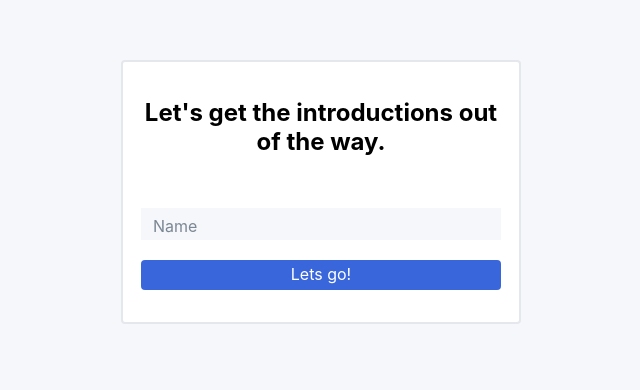
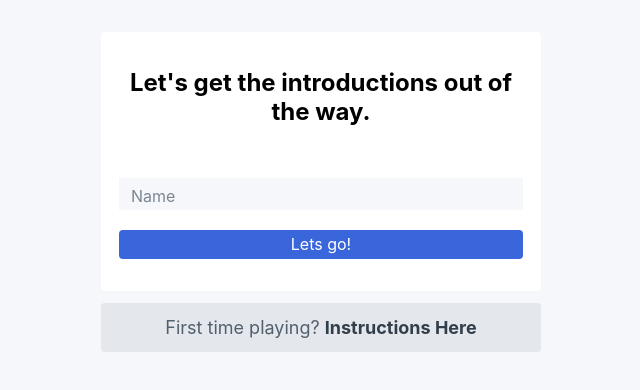
Before and after one commit to abouthugo/connect4, a Next.js app: page / in a window 1280 px wide. Shown: the part 208-598 px from the top of the page, without its empty margins (319-959 px from the left). Built offline with nearby package versions, Linux system fonts and the light colour scheme; no server answers.

Commit message:
saving local changes

```diff
--- a/components/Welcome.tsx
+++ b/components/Welcome.tsx
@@ -18,6 +18,13 @@ export default function Welcome({ label }: WelcomeProps) {
     }
   };
 
+  const handleInstructions = (
+    e: React.MouseEvent<HTMLAnchorElement, MouseEvent>
+  ) => {
+    e.preventDefault();
+    alert("Sorry, this is still under development");
+  };
+
   useEffect(() => {
     document.addEventListener("keypress", handleOnKeyDown);
     return () => {
@@ -31,6 +38,7 @@ export default function Welcome({ label }: WelcomeProps) {
       : `${styles.label} ${styles.activated}`;
 
   return (
+    <>
       <div className={styles.main_container}>
         <h1>Let's get the introductions out of the way.</h1>
         <div className={styles.input_container}>
@@ -49,7 +57,15 @@ export default function Welcome({ label }: WelcomeProps) {
           Lets go!
         </Button>
       </div>
+      <div className={styles.instructions}>
+        <div className={styles.center}>
+          <span>First time playing? </span>
+          <a onClick={handleInstructions}>Instructions Here</a>
+        </div>
+      </div>
+    </>
   );
+  // TODO: overlay for step by step explanation of how the game works when the click "Instructions Here" link
 }
 
 interface WelcomeProps {
--- a/game_logic/context.tsx
+++ b/game_logic/context.tsx
@@ -1,32 +1,4 @@
 import { initializeBoard, initializeTokens } from "lib/utils";
 import { createContext } from "react";
 
-export const GameContext = createContext({
-  state: {
-    gameOver: false,
-    boardColumns: 7,
-    boardRows: 6,
-    board: initializeBoard(7, 6),
-    player1: {
-      name: "",
-      tag: "O",
-      wins: 0,
-    },
-    player2: {
-      name: "AI",
-      tag: "X",
-      wins: 0,
-    },
-    gameReady: false,
-    currentPlayer: {},
-    tokenIndex: 0,
-    tokenOffset: 0,
-    tokenTop: 0,
-    tokenList: initializeTokens("O", "X"),
-    currentColumn: 0,
-  },
-  dropToken: () => {},
-  moveRight: () => {},
-  moveLeft: () => {},
-  stateMyName: (name: string) => {},
-});
+export const GameContext = createContext<GameContextType | null>(null);
--- a/game_logic/useGameReducer.ts
+++ b/game_logic/useGameReducer.ts
@@ -1,49 +1,65 @@
 import { initializeBoard, initializeTokens } from "lib/utils";
 import { useReducer } from "react";
 import { isAWinMove } from "./BoardLogic";
+import socket from "../lib/socket";
+import { string } from "prop-types";
 
 const MOVE_RIGHT = "MOVE_RIGHT";
 const MOVE_LEFT = "MOVE_LEFT";
 const DROP = "DROP";
 const NEXT_TURN = "NEXT_TURN";
 const SET_NAME = "SET_NAME";
+const RESTART = "RESTART";
 
 function gameReducer(state: GameState, action: any): GameState {
   switch (action.type) {
     case MOVE_RIGHT: {
+      if (!safeGuard()) return state;
       const { tokenList, currentColumn, tokenOffset } = move("RIGHT");
       return { ...state, tokenList, currentColumn, tokenOffset };
     }
     case MOVE_LEFT: {
+      if (!safeGuard()) return state;
       const { tokenList, currentColumn, tokenOffset } = move("LEFT");
       return { ...state, tokenList, currentColumn, tokenOffset };
     }
     case DROP: {
+      const {
+        board,
+        currentColumn,
+        tokenList,
+        tokenIndex,
+        currentPlayer,
+        me,
+        opponent,
+      } = state;
+      if (!currentPlayer || !me || !opponent) return state;
       const row = getAvailableRow();
 
       if (row !== -1) {
-        const {
-          board,
-          currentColumn,
-          tokenList,
-          tokenIndex,
-          currentPlayer,
-        } = state;
+        // update the board -->
+        const newBoard = [...board];
+        newBoard[row][currentColumn] =
+          currentPlayer === me.id ? me.tag : opponent.tag;
+        // <--
 
-        const newBoard = [...board];
-        newBoard[row][currentColumn] = currentPlayer.tag; // update the board
+        // Update the token list -->
         const newTokenList = tokenList.map((t, index) => {
           if (index === tokenIndex) {
             return { ...t, top: 76 * row };
           }
           return t;
         });
+        // <--
+
+        // See if this is a win move -->
         const gameOver = isAWinMove(
           newBoard,
-          currentPlayer.tag,
+          currentPlayer,
           row,
           currentColumn
         );
+        // <--
 
         return {
           ...state,
@@ -58,16 +74,17 @@ function gameReducer(state: GameState, action: any): GameState {
       return state;
     }
     case NEXT_TURN: {
+      if (!safeGuard) return state;
       const {
         tokenIndex,
         tokenList,
         gameOver,
         currentPlayer,
-        player1,
-        player2,
+        me,
+        opponent,
       } = state;
-      if (gameOver) return state;
-      const nextPlayer = currentPlayer.tag === "O" ? player2 : player1; // update the next player
+      if (!me || !opponent || !currentPlayer || gameOver) return state;
+      const nextPlayer = currentPlayer === me.id ? opponent.id : me.id; // update the next player
       const newTokenList = tokenList.map((t, i) => {
         if (i === tokenIndex) return { ...t, active: true };
         return t;
@@ -79,27 +96,29 @@ function gameReducer(state: GameState, action: any): GameState {
       };
     }
     case SET_NAME: {
-      const { name } = action.payload;
-      const { player1 } = state;
-      // TODO: change logic for current player, it should be set once the game starts not prior
-      const py = { ...player1, name };
-      return { ...state, player1: py, currentPlayer: py, gameReady: true };
+      // TODO: gotta add the tag and id to the payload
+      const { name, tag, id } = action.payload;
+      const me = { name, wins: 0, tag, id };
+      return { ...state, me };
     }
     case RESTART: {
-      const { currentPlayer, player1, player2 } = state;
+      const { currentPlayer, me, opponent } = state;
+      if (!me || !opponent || !currentPlayer) return state;
       const board = initializeBoard(7, 6);
+      let _player1, _player2: Player;
+      let _currentPlayer: string;
+      let tokens: TokenObject[];
 
-      let _player1, _player2, _currentPlayer: Player;
-      let tokens: TokenObject[];
-      if (currentPlayer.name === player1.name) {
-        _player1 = { ...player1, wins: player1.wins + 1 };
-        _player2 = player2;
-        _currentPlayer = _player1;
+      if (currentPlayer === me.id) {
+        // Current player won and should play first, add a win to the score too
+        _player1 = { ...me, wins: me.wins + 1 };
+        _player2 = opponent;
+        _currentPlayer = _player1.id;
         tokens = initializeTokens(_player1.tag, _player2.tag);
       } else {
-        _player1 = player1;
-        _player2 = { ...player2, wins: player1.wins + 1 };
-        _currentPlayer = _player2;
+        _player1 = me;
+        _player2 = { ...opponent, wins: opponent.wins + 1 };
+        _currentPlayer = _player2.id;
         tokens = initializeTokens(_player2.tag, _player1.tag);
       }
 
@@ -113,8 +132,8 @@ function gameReducer(state: GameState, action: any): GameState {
         tokenTop: 0,
         currentColumn: 0,
         gameOver: false,
-        player1: _player1,
-        player2: _player2,
+        me: _player1,
+        opponent: _player2,
         currentPlayer: _currentPlayer,
       };
     }
@@ -156,39 +175,27 @@ function gameReducer(state: GameState, action: any): GameState {
     }
     return -1;
   }
+
+  function safeGuard() {
+    const { me, opponent, currentPlayer } = state;
+    return me && opponent && currentPlayer;
+  }
 }
 
-const RESTART = "RESTART";
 export default function useGameReducer() {
-  const player1 = {
-    name: "",
-    tag: "O",
-    wins: 0,
-  };
-
-  const player2 = {
-    name: "AI",
-    tag: "X",
-    wins: 0,
-  };
-
-  const currentPlayer = player1;
-
-  const [state, dispatch] = useReducer(gameReducer, {
-    gameOver: false,
+  const initialState: GameState = {
+    board: initializeBoard(7, 6),
     boardColumns: 7,
     boardRows: 6,
-    board: initializeBoard(7, 6),
-    player1,
-    player2,
-    currentPlayer,
+    currentColumn: 0,
+    gameOver: false,
     gameReady: false,
     tokenIndex: 0,
+    tokenList: initializeTokens("O", "X"),
     tokenOffset: 0,
     tokenTop: 0,
-    tokenList: initializeTokens("O", "X"),
-    currentColumn: 0,
-  });
+  };
+  const [state, dispatch] = useReducer(gameReducer, initialState);
 
   const moveRight = () => {
     const { tokenOffset, boardColumns } = state;
@@ -211,8 +218,9 @@ export default function useGameReducer() {
     }, 350);
   };
 
-  const stateMyName = (name: string) => {
-    dispatch({ type: SET_NAME, payload: { name } });
+  const stateMyName = (name: string, id: string, tag: string) => {
+    dispatch({ type: SET_NAME, payload: { name, id, tag } });
+    socket.emit("createRoom", name);
   };
 
   const restartGame = () => {
--- /dev/null
+++ b/lib/Game.d.ts
@@ -0,0 +1,4 @@
+interface ServerPlayer {
+  name: string;
+  id: string;
+}
--- a/lib/socket.ts
+++ b/lib/socket.ts
@@ -1,6 +1,6 @@
 import socketIO from "socket.io-client";
 
-const endpoint = "http://a458cbda0d82.ngrok.io";
-const socket = socketIO.connect(endpoint);
+const endpoint = "http://87c2797bc918.ngrok.io";
+const socket = socketIO(endpoint);
 
 export default socket;
--- a/pages/_app.tsx
+++ b/pages/_app.tsx
@@ -1,8 +1,23 @@
 import "../styles/globals.css";
 import { AppProps } from "next/app";
+import { GameContext } from "game_logic/context";
+import useGameReducer from "game_logic/useGameReducer";
 
+const { Provider } = GameContext;
 function MyApp({ Component, pageProps }: AppProps) {
-  return <Component {...pageProps} />;
+  const {
+    state,
+    moveRight,
+    moveLeft,
+    dropToken,
+    stateMyName,
+    restartGame,
+  } = useGameReducer();
+  return (
+    <Provider value={{ state, moveRight, moveLeft, dropToken, stateMyName }}>
+      <Component {...pageProps} />
+    </Provider>
+  );
 }
 
 export default MyApp;
--- a/pages/index.tsx
+++ b/pages/index.tsx
@@ -7,6 +7,7 @@ import { GameContext } from "game_logic/context";
 import Welcome from "components/Welcome";
 import socket from "lib/socket";
 import Button from "components/Button";
+import { GAME_ID, PLAYERS_DATA, STATUS, START_GAME } from "lib/variables";
 
 const { Provider } = GameContext;
 
@@ -19,10 +20,9 @@ export default function Home() {
     stateMyName,
     restartGame,
   } = useGameReducer();
-  socket.on("someevent", () => {
-    console.log("event triggered");
-  });
-  const { currentPlayer, gameOver, gameReady } = state;
+  subscribe();
+
+  const { gameReady } = state;
   const handleKeyDown = (e: KeyboardEvent) => {
     if (!state.gameOver && gameReady) {
       switch (e.key) {
@@ -51,31 +51,35 @@ export default function Home() {
     <Provider value={{ state, moveRight, moveLeft, dropToken, stateMyName }}>
       <div className={styles.container}>
         <Head>
-          <title>Column {state.currentColumn}</title>
+          <title>Connect 4</title>
           <link rel="icon" href="/favicon.ico" />
         </Head>
 
         <main className={styles.main}>
-          {gameReady && (
-            <>
-              <h1 className={styles.title}>
-                {gameOver
-                  ? `${currentPlayer.name} wins!`
-                  : `${currentPlayer.name} `}
-              </h1>
-              {gameOver && (
-                <Button type="primary" onClick={() => restartGame()}>
-                  Restart
-                </Button>
-              )}
-              <Board />
-            </>
-          )}
-          {!gameReady && <Welcome label="Name" />}
-
-          {/* TODO: ask user for username */}
+          <Welcome label="Name" />
         </main>
       </div>
     </Provider>
   );
+
+  /**
+   * Function to subscribe the socket to all the server events
+   */
+  function subscribe() {
+    socket.on(GAME_ID, (gameid: string) => {
+      // TODO: create url with this gameIDs
+    });
+
+    socket.on(PLAYERS_DATA, (players: ServerPlayer[]) => {
+      // TODO: find out which player you are and add the opponent to the p2 instance
+    });
+
+    socket.on(STATUS, (msg: string) => {
+      // TODO: handle these status
+    });
+
+    socket.on(START_GAME, () => {
+      // TODO: make the game start
+    });
+  }
 }
--- a/styles/Welcome.module.scss
+++ b/styles/Welcome.module.scss
@@ -3,17 +3,19 @@
   flex-flow: column;
   justify-content: center;
   background: white;
-  border: 2px solid var(--grey-8);
+
   padding: 12px 18px;
   padding-top: 36px;
   border-radius: 4px;
-  max-width: 400px;
+  max-width: 440px;
+
   h1 {
     font-size: 24px;
     margin: 0;
     margin-bottom: 36px;
     text-align: center;
   }
+  margin-bottom: 12px;
 }
 .input_container {
   position: relative;
@@ -43,3 +45,28 @@
   width: 100%;
   padding-left: 12px;
 }
+
+.instructions {
+  background: var(--grey-8);
+  width: 440px;
+  max-width: 440px;
+  color: var(--grey-3);
+  padding: 14px;
+  border-radius: 4px;
+
+  font-size: 18px;
+  a {
+    text-align: center;
+    color: var(--grey-1);
+    font-weight: bold;
+    cursor: pointer;
+  }
+  span {
+    color: var(--grey-3);
+    font-weight: 400;
+  }
+
+  .center {
+    text-align: center;
+  }
+}
```
Also changed, not shown: global.d.ts (+12 -3 lines), pages/game-room/[gameid].tsx (added, +20 -0 lines), 1 other file (tests, documents, lock files or other folders). Lines whose indentation alone changed are shown as unchanged.
